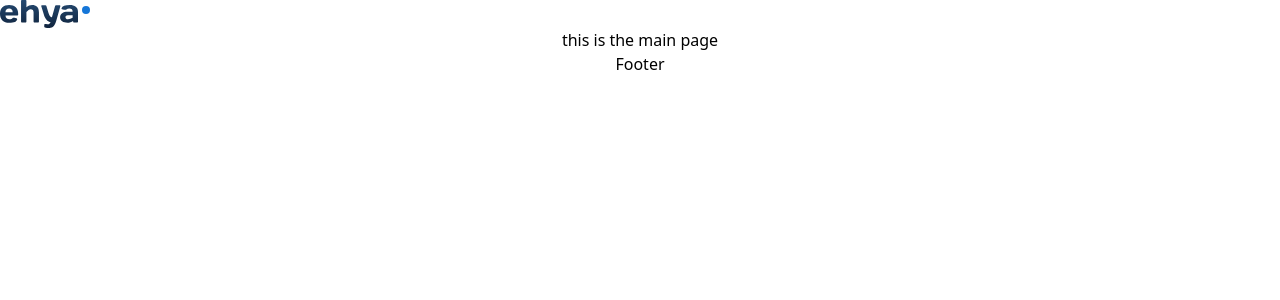
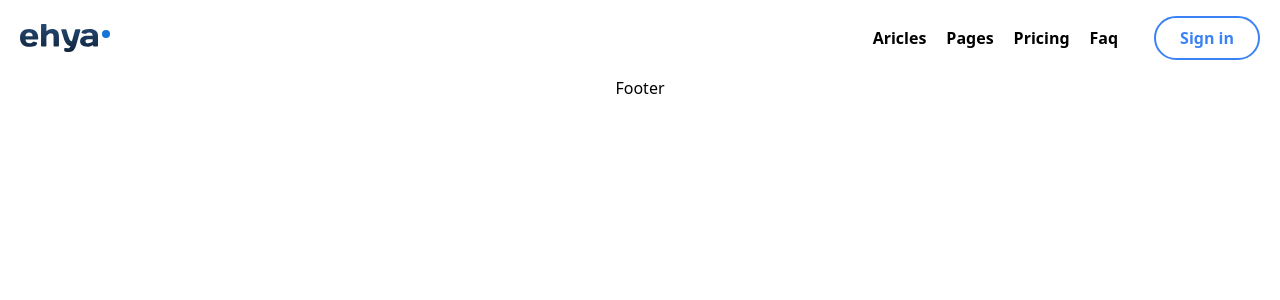
Before and after one commit to alishaker22033/blog-project, a React (Create React App) app: page / in a window 1280 px wide. Shown: the top 300 px of the page. Built offline with nearby package versions, Linux system fonts and the light colour scheme.

Commit message:
shaker creation

```diff
--- a/src/components/Header.jsx
+++ b/src/components/Header.jsx
@@ -1,14 +1,42 @@
 import React from 'react'
 import { images } from '../constants'
+
+const NavItem = () => {
+return  <li className='relative group'>
+<a href="/" className='px-4 py-2 '>
+  Home
+  </a>
+  <span className='text-blue-500 absolute translate-all duration-500 font-bold right-0 top-0 group-hover:right-[90%] opacity-0 group-hover:opacity-100'>
+    /
+  </span>
+</li>
+}
 
 const Header = () => {
   return (
     <section>
-      <header>
+      <header className='container mx-auto px-5 flex justify-between py-4 items-center'>
         <div>
           <img src={images.Logo} alt="logo" />
         </div>
-        <div></div>
+        <div className='flex gap-x-9 items-center'>
+          <ul className='flex gap-x-5 font-semibold'>
+
+            <li>
+              <a href="/">Aricles</a>
+            </li>
+            <li>
+              <a href="/">Pages</a>
+            </li>
+            <li>
+              <a href="/">Pricing</a>
+            </li>
+            <li>
+              <a href="/">Faq</a>
+            </li>
+          </ul>
+          <button className='border-2 border-blue-500 px-6 py-2 rounded-full text-blue-500 font-semibold hover:bg-blue-500 hover:text-white hover:text-white transition-all duration-300'>Sign in</button>
+        </div>
       </header>
     </section>
   )
--- a/src/pages/HomePage.jsx
+++ b/src/pages/HomePage.jsx
@@ -4,7 +4,7 @@
 const HomePage = () => {
   return (
     <MainLayout>
-      <p>this is the main page</p>
+
     </MainLayout>
   )
 }
```
